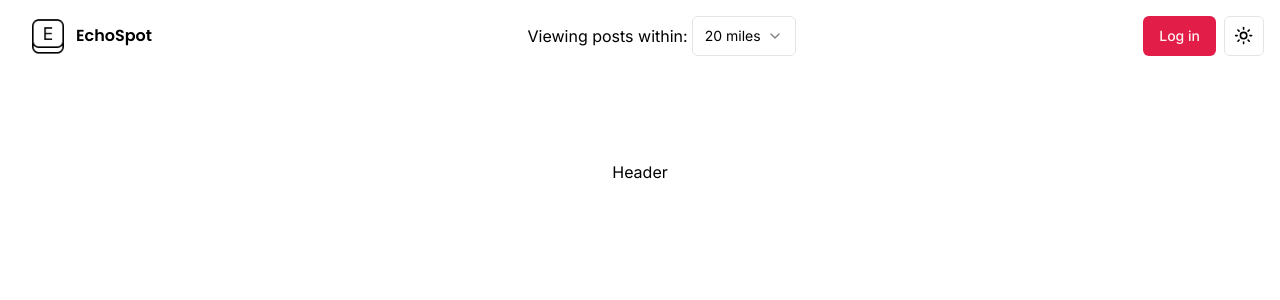
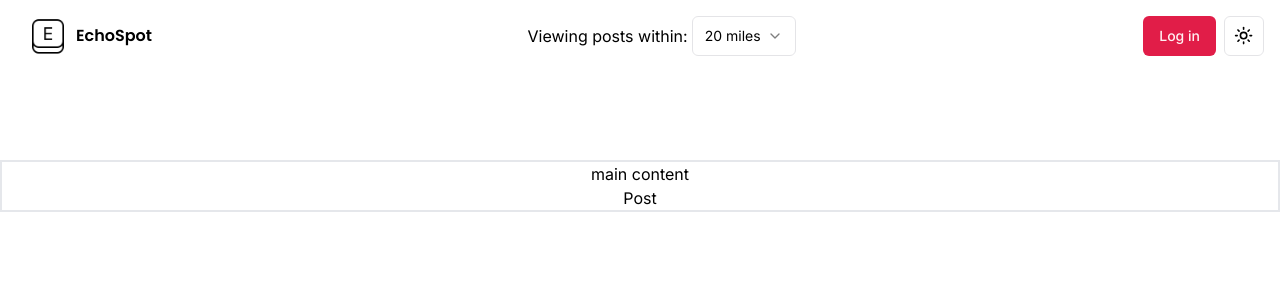
Before and after one commit to WillGraham36/echo-spot, a Next.js app: page / in a window 1280 px wide. Shown: the top 300 px of the page. Built offline with nearby package versions, Linux system fonts and the light colour scheme.

Commit message:
build: structure for content and posts/comments

```diff
--- /dev/null
+++ b/app/(feed)/_components/MainContent.tsx
@@ -0,0 +1,12 @@
+import Post from "./Post"
+
+const MainContent = () => {
+    return (
+        <div className="border-2 w-full">
+            main content
+            <Post />
+        </div>
+    )
+}
+
+export default MainContent
--- a/app/(feed)/_components/Navbar.tsx
+++ b/app/(feed)/_components/Navbar.tsx
@@ -36,7 +36,7 @@ const Navbar = () => {
                 <span className="flex sm:hidden items-center">
                     <DropdownMenu>
                         <DropdownMenuTrigger>
-                            <Ellipsis size={32} className="" />
+                            <Ellipsis size={32} />
                         </DropdownMenuTrigger>
                         <DropdownMenuContent>
                             <DropdownMenuLabel>Options</DropdownMenuLabel>
--- /dev/null
+++ b/app/(feed)/_components/Post.tsx
@@ -0,0 +1,25 @@
+
+interface Comment {
+    userNumber: number,
+    comment: string,
+    upvotes: number,
+    date: Date
+}
+
+interface PostProps {
+    tag: string,
+    title: string,
+    upvotes: number,
+    comments: Array<Comment>,
+    date: Date
+
+}
+
+
+const Post = () => {
+    return (
+        <div>Post</div>
+    )
+}
+
+export default Post
--- a/app/(feed)/page.tsx
+++ b/app/(feed)/page.tsx
@@ -1,10 +1,11 @@
+import MainContent from "./_components/MainContent"
 
 
 const FeedPage = () => {
     return (
         <div className="min-h-full flex flex-col">
             <div className="flex flex-col items-center justify-center md:justify-start text-center gap-y-8 flex-1">
-                Header
+                <MainContent />
             </div>
 
         </div>
```
